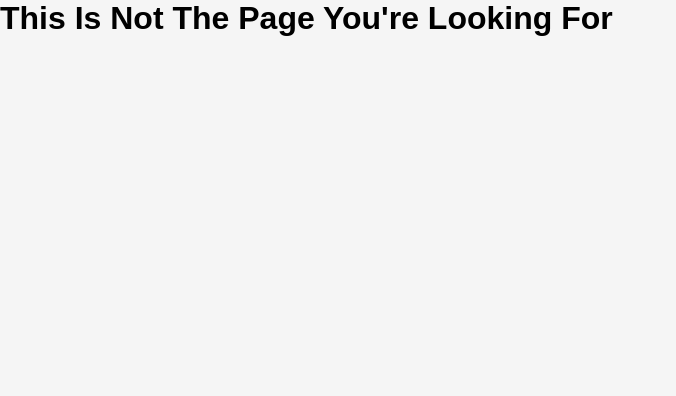
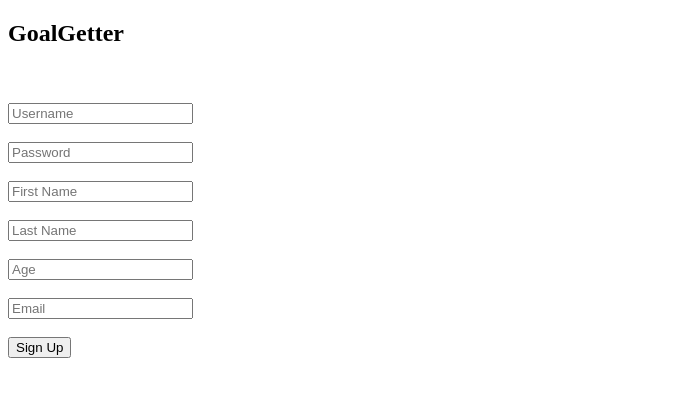
Before and after one commit to bethel-school-of-technology/team-import-awesome-frontend, a React (Create React App) app: page /signUp in a window 1280 px wide. Shown: the top 396 px of the page, without its empty margins (0-676 px from the left). Built offline with nearby package versions, Linux system fonts and the light colour scheme.

Commit message:
SignUp redy

```diff
--- a/package.json
+++ b/package.json
@@ -8,7 +8,7 @@
         "react": "^18.2.0",
         "react-dom": "^18.2.0",
         "react-router-dom": "^6.6.1",
-        "react-scripts": "5.0.1"
+        "react-scripts": "^5.0.1"
     },
     "scripts": {
         "start": "PORT=3001 react-scripts start",
--- a/src/App.js
+++ b/src/App.js
@@ -3,15 +3,20 @@ import { Route, BrowserRouter, Routes } from 'react-router-dom';
 import Home from './components/Home';
 import Navbar from './components/Navbar';
 import Test from './components/Test';
+import { UserProvider } from './contexts/userProvider';
+import SignUp from './components/SignUp';
+import SignIn from './components/SignIn';
 
 function App() {
     return (
-        //Providers
+        <UserProvider>
 
             <div>
                 <BrowserRouter>
                     <Routes>
                         <Route exact path="/" element={<Navbar />}>
+                            <Route path="/signUp" element={<SignUp />} />
+                            <Route path="/signIn" element={<SignIn />} />
                             <Route path="/" element={<Home />} />
                             <Route path="/test" element={<Test />} />
                         </Route>
@@ -24,6 +29,7 @@ function App() {
                     </Routes>
                 </BrowserRouter>
             </div>
+        </UserProvider>
     );
 }
 
--- /dev/null
+++ b/src/components/SignIn.js
@@ -0,0 +1,13 @@
+import React from 'react';
+
+const SignIn = () => {
+
+    return (
+        <div>
+
+        </div>
+
+    )
+};
+
+export default SignIn;
--- /dev/null
+++ b/src/components/SignUp.js
@@ -0,0 +1,48 @@
+import React, { useContext, useState } from 'react';
+import {useNavigate} from 'react-router-dom';
+import UserContext from '../contexts/userContext';
+
+const SignUp = () => {
+    const [username, setUsername] = useState("");
+    const [password, setPassword] = useState("");
+    const [firstName, setFirstName] = useState("");
+    const [lastName, setLastName] = useState("");
+    const [age, setAge] = useState("");
+    const [email, setEmail] = useState("");
+
+
+    let { createUser } = useContext(UserContext);
+    let navigate = useNavigate();
+
+    function handleSubmit(event) {
+        event.preventDefault();
+        createUser(username, password, firstName, lastName, age, email).then(() => {
+            navigate('/signIn');
+        }).catch(error => {
+            console.log(error);
+            window.alert('Failed registration: error creating user');
+        });
+    }
+
+    return (
+        <form onSubmit={handleSubmit} className="text-center">
+
+            <br></br><br></br>
+            <input  placeholder="Username" type="text" name="userName" value={username} onChange={e => setUsername(e.target.value)} />
+            <br></br><br></br>
+            <input  placeholder="Password" type="password" name="password" value={password} onChange={e => setPassword(e.target.value)} />
+            <br /><br></br>
+            <input  placeholder="First Name" type="text" name="name" value={firstName} onChange={e => setFirstName(e.target.value)} />
+            <br /><br></br>
+            <input placeholder="Last Name" type="text" name="name" value={lastName} onChange={e => setLastName(e.target.value)} />
+            <br /><br></br>
+            <input placeholder="Age" type="text" name="age" value={age} onChange={e => setAge(e.target.value)} />
+            <br /><br></br>
+            <input placeholder="Email" type="text" name="email" value={email} onChange={e => setEmail(e.target.value)} />
+            <br /><br></br>
+            <button >Sign Up</button>
+        </form>
+    )
+};
+
+export default SignUp;
--- /dev/null
+++ b/src/contexts/userContext.js
@@ -0,0 +1,5 @@
+import React from "react";
+
+const UserContext = React.createContext({});
+
+export default UserContext;
--- /dev/null
+++ b/src/contexts/userProvider.js
@@ -0,0 +1,47 @@
+import React from 'react';
+import axios from "axios";
+import UserContext from "./userContext.js";
+
+export const UserProvider = (props) => {
+
+    const baseUrl = "http://localhost:3000/users/";
+
+    function createUser(username, password, firstName, lastName, age, email) {
+        let user = { username, password, firstName, lastName, age, email};
+
+        return axios.post(baseUrl, user)
+            .then(response => {
+                    return new Promise(resolve => resolve(response.data));
+
+                }
+            );
+    }
+
+    function loginUser(username, password) {
+        let user = { username, password };
+
+        return axios.post(`${baseUrl}/login`, user)
+            .then(response => {
+                    localStorage.setItem('myToken', response.data.token)
+                    localStorage.setItem('myUsername', response.data.username)
+                    return new Promise(resolve => resolve(response.data));
+                }
+            );
+    }
+
+    function getUser(id) {
+        return axios.get(baseUrl + id).then(response => {
+            return new Promise(resolve => resolve(response.data));
+        });
+    }
+
+    return (
+        <UserContext.Provider value={{
+            createUser,
+            loginUser,
+            getUser
+        }}>
+            { props.children }
+        </UserContext.Provider>
+    )
+}
--- a/src/index.js
+++ b/src/index.js
@@ -1,11 +1,15 @@
+import { createRoot } from 'react-dom/client';
+import App from './App';
 import React from 'react';
-import ReactDOM from 'react-dom';
-import App from './App';
-import './css/App.css';
 
-ReactDOM.render(
-    <React.StrictMode>
-        <App />
-    </React.StrictMode>,
-    document.getElementById('root')
-);
+
+const container = document.getElementById('root');
+const root = createRoot(container);
+
+root.render(
+
+    <App />
+//followed the directions on an error message to fix create react app
+//said react no longer supported and needed to move to createRoot
+
+)
```
Also changed, not shown: 1 other file (tests, documents, lock files or other folders). Lines whose indentation alone changed are shown as unchanged.
